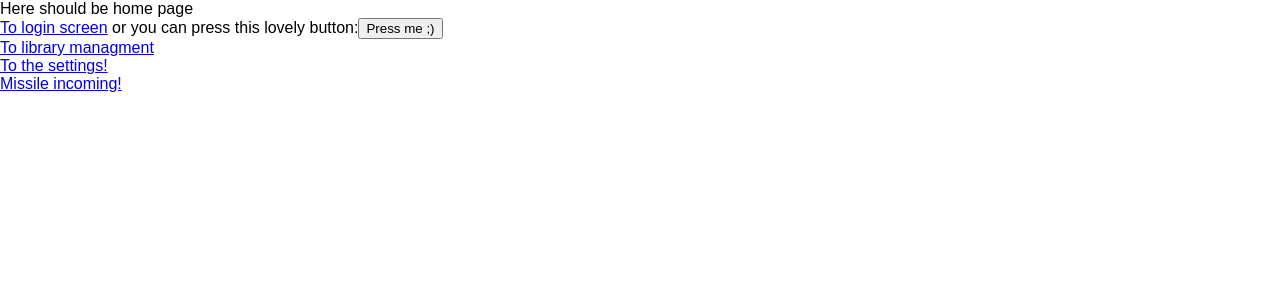
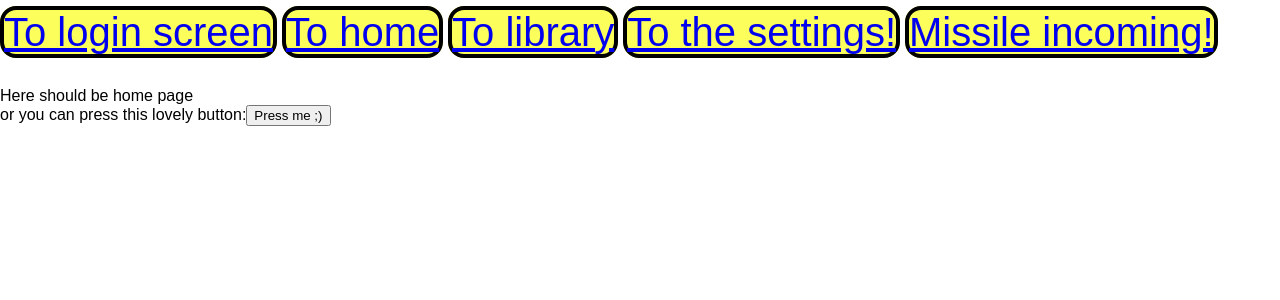
Before and after one commit to Unrealf1/BookCrossing, a React (Create React App) app in the folder site/: page / in a window 1280 px wide. Both pictures are taken after a click on the button "Sing in". Shown: the top 300 px of the page. Built offline with nearby package versions, Linux system fonts and the light colour scheme.

Commit message:
Added Top element while logged in

```diff
--- a/site/src/App.js
+++ b/site/src/App.js
@@ -1,12 +1,14 @@
 import React from "react"
 import { BrowserRouter, Route, Switch } from "react-router-dom"
-import WrappedLoginScreen from "./Components/LoginScreen"
-import UnknownPath from "./Components/UnknownPath"
-import Library from "./Components/Library"
-import Preferences from "./Components/Preferences"
-import Requests from "./Components/Requests"
-import WrappedHome from "./Components/Home"
+import WrappedLoginScreen from "./Components/LoginScreen/LoginScreen"
+import UnknownPath from "./Components/UnknownPath/UnknownPath"
+import Library from "./Components/Library/Library"
+import Preferences from "./Components/Preferences/Preferences"
+import Requests from "./Components/Requests/Requests"
+import WrappedHome from "./Home/Home"
 import { connect } from "react-redux"
+import WrappedTop from "./Components/Top/Top"
+
 
 function App(props) {
   //const dispatch = props.dispatch
@@ -17,6 +19,8 @@ function App(props) {
       <BrowserRouter>
         {
           props.authenticated ?
+        <div>
+          <WrappedTop/>
           <Switch>
             <Route path='/' exact component={WrappedHome} />
             <Route path='/home' exact component={WrappedHome} />
@@ -26,6 +30,7 @@ function App(props) {
             <Route path='/requests' component={Requests} />
             <Route path='/' component={UnknownPath} />
           </Switch>
+        </div>
         :
         <Route path='/' component={WrappedLoginScreen} />
         }
--- a/site/src/Components/Library.js
+++ b/site/src/Components/Library/Library.js
@@ -1,7 +1,7 @@
 import React from "react"
-import Book from "./Library/Book"
-import AddBook from "./Library/AddBook"
-import HomeButton from "./Common/HomeButton"
+import Book from "./Book"
+import AddBook from "./AddBook"
+import HomeButton from "../Common/HomeButton"
 
 
 export default function Library() {
--- a/site/src/Components/LoginScreen/LoginForm.js
+++ b/site/src/Components/LoginScreen/LoginForm.js
@@ -5,8 +5,6 @@ import { withRouter } from 'react-router-dom';
 
 
 function LoginForm(props) {
-  console.log(`props are`)
-  console.log(props)
   const history = props.history;
   const dispatch = props.dispatch
   return(
--- a/site/src/Components/LoginScreen.js
+++ b/site/src/Components/LoginScreen/LoginScreen.js
@@ -1,19 +1,16 @@
 import React from "react"
 import { Link } from "react-router-dom";
-import { actionAuthenticate } from "../Store/Common/Actions"
 import { connect } from "react-redux"
-import WrappedLoginForm from "./LoginScreen/LoginForm";
-import WrappedRegistrationForm from "./LoginScreen/RegistrationForm";
+import WrappedLoginForm from "./LoginForm";
+import WrappedRegistrationForm from "./RegistrationForm";
 
 function TrueLoginScreen(props) {
-  const dispatch = props.dispatch
   return(
     <div>
         <div>
           <WrappedLoginForm/>
           <WrappedRegistrationForm/>
         </div>
-        <button onClick={() => {dispatch(actionAuthenticate)}}> Authenticate </button>
     </div>
   )
 };
--- a/site/src/Components/LoginScreen/RegistrationForm.js
+++ b/site/src/Components/LoginScreen/RegistrationForm.js
@@ -35,7 +35,7 @@ function RegistrationForm(props) {
                         console.log(`Got user with login ${login} and password ${password}`)
                     }
 
-                }}>Sing in</button>
+                }}>Sing up</button>
             </div>
         </form>
     </div>
--- a/site/src/Components/Preferences.js
+++ b/site/src/Components/Preferences/Preferences.js
@@ -1,5 +1,5 @@
 import React from "react"
-import HomeButton from "./Common/HomeButton"
+import HomeButton from "../Common/HomeButton"
 
 
 export default function Preferences() {
--- a/site/src/Components/Requests.js
+++ b/site/src/Components/Requests/Requests.js
@@ -1,5 +1,5 @@
 import React from "react"
-import HomeButton from "./Common/HomeButton"
+import HomeButton from "../Common/HomeButton"
 
 
 export default function Preferences() {
--- /dev/null
+++ b/site/src/Components/Top/Top.css
@@ -0,0 +1,16 @@
+.topLink {
+    background-color: rgb(252, 255, 91);
+    margin-right: 0.3rem;
+    border-style: solid;
+    border-radius: 1rem;
+    border-width: 0.3rem;
+    font-size: 2.5rem;
+}
+
+.topSign {
+    margin-bottom: 2rem;
+    margin-top: 0.6rem;
+    align-content: center;
+    align-items: center;
+    align-self: center;
+}
--- /dev/null
+++ b/site/src/Components/Top/Top.js
@@ -0,0 +1,50 @@
+import React from "react"
+import { Link } from "react-router-dom";
+import { connect } from "react-redux"
+import "./Top.css"
+
+
+function Top(props) {
+    const history = props.history
+    console.log(history)
+    return (
+        <div className="topSign">
+            <span className="topLink">
+                <Link to='/login'>
+                    To login screen
+                </Link>
+            </span>
+            <span className="topLink">
+                <Link to='/home'>
+                    To home
+                </Link>
+            </span>
+            <span className="topLink">
+                <Link to='/library'>
+                    To library
+                </Link>
+            </span>
+            <span className="topLink">
+                <Link to='/pref'>
+                    To the settings!
+                </Link>
+            </span>
+            <span className="topLink">
+                <Link to='/requests'>
+                    Missile incoming!
+                </Link>
+            </span>
+
+        </div>
+    )
+}
+
+const mapStateToProps = (state) => {
+  return {
+
+  }
+}
+
+const WrappedTop = connect(mapStateToProps)(Top)
+
+export default WrappedTop
--- a/site/src/Components/Home.js
+++ b/site/src/Home/Home.js
@@ -9,11 +9,6 @@ function Home(props) {
     <div>
         <div>Here should be home page</div>
         <div>
-            <span>
-            <Link to='/login'>
-                To login screen
-            </Link>
-            </span>
             <span> or you can press this lovely button:</span>
             <button
                 onClick={()=> {
@@ -21,21 +16,6 @@ function Home(props) {
                     history.push('/login')
                 }}
             >Press me ;)</button>
-        </div>
-        <div>
-            <Link to='/library'>
-                To library managment
-            </Link>
-        </div>
-        <div>
-            <Link to='/pref'>
-                To the settings!
-            </Link>
-        </div>
-        <div>
-            <Link to='/requests'>
-                Missile incoming!
-            </Link>
         </div>
     </div>
   )
```
Also changed, not shown: site/src/Components/UnknownPath/UnknownPath.js (renamed from site/src/Components/UnknownPath.js). Lines whose indentation alone changed are shown as unchanged.
